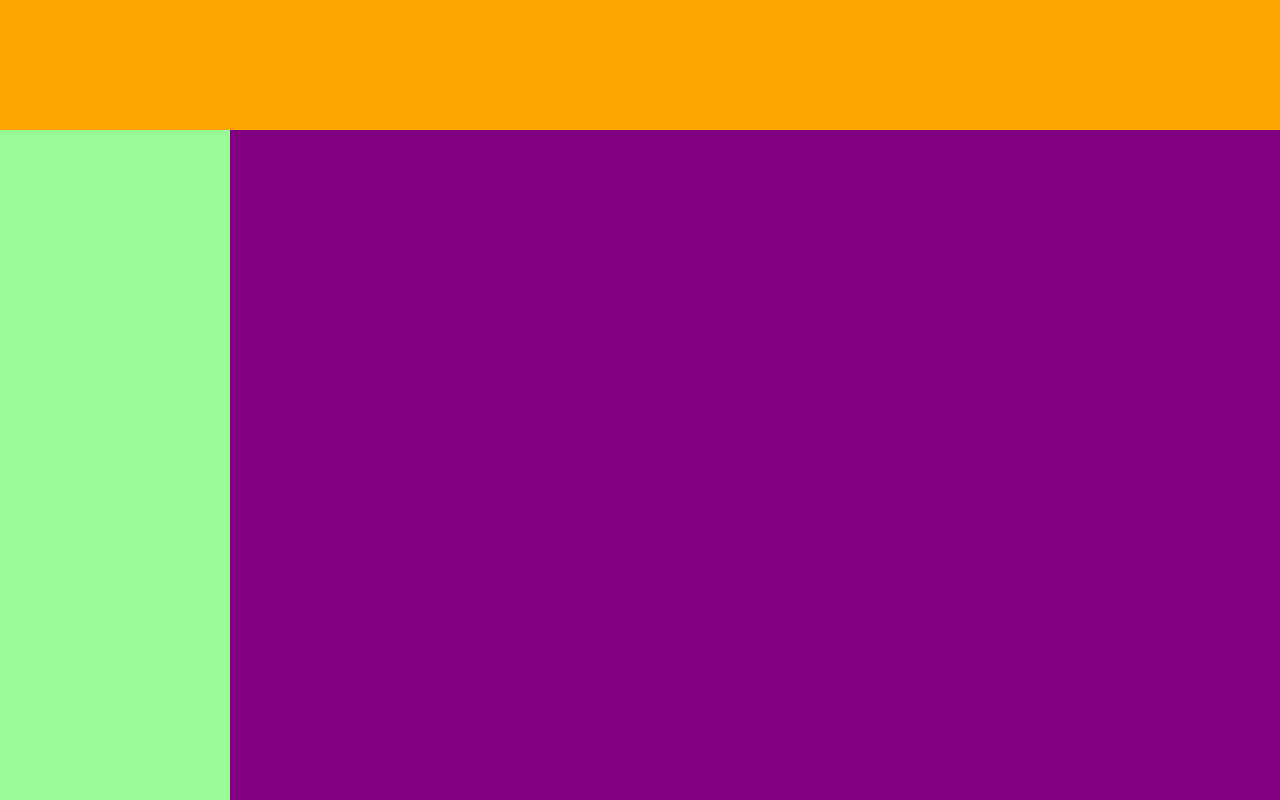
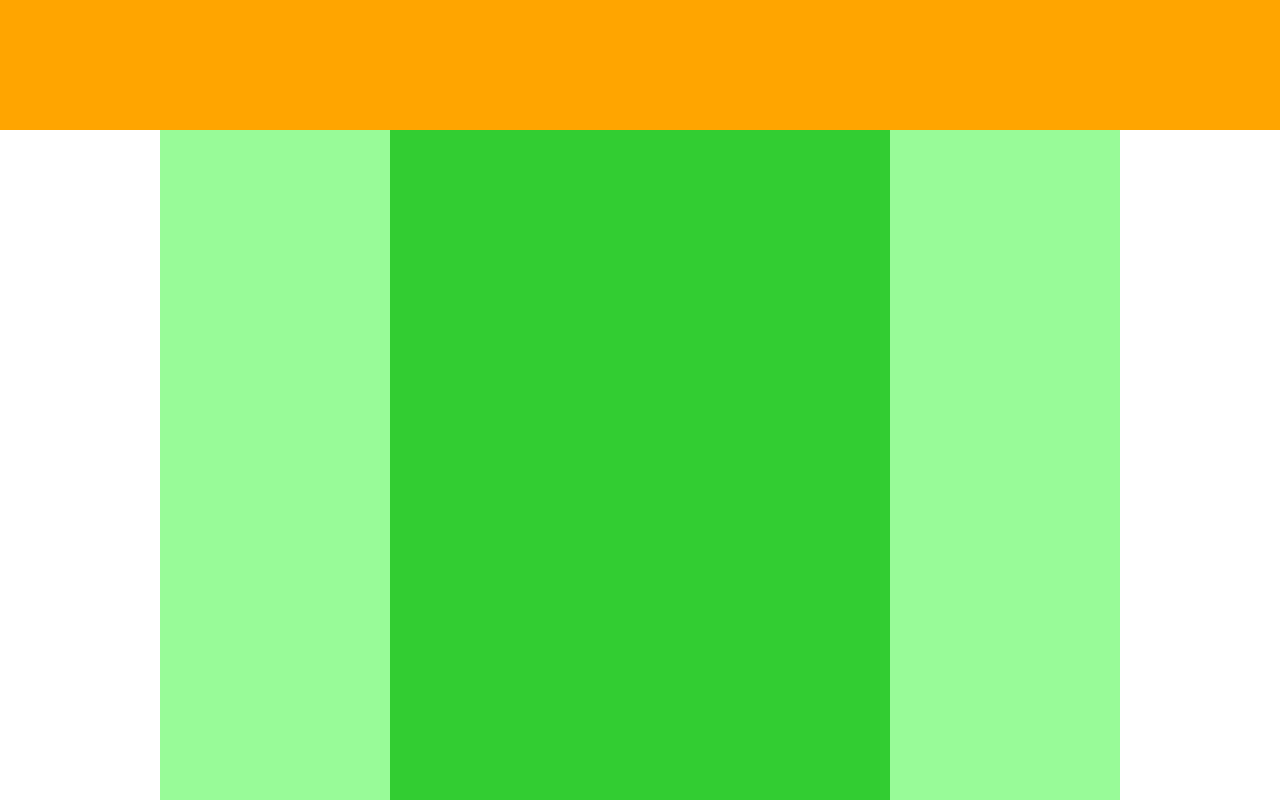
Before and after one commit to Gruinch/1-4-Practice, a plain HTML site: page index.html in a window 1280 px wide. Shown: the part 420-1220 px from the top of the page. Drawn offline with Linux system fonts and the light colour scheme.

Commit message:
[Add Flexbox]

```diff
--- a/style.css
+++ b/style.css
@@ -17,9 +17,10 @@
 }
 
 .main {
-  width: 100%;
-  height: 1400px;
-  background-color: purple;
+  width: 960px;
+  display: flex;
+  justify-content: center;
+  margin: 0 auto;
 }
 
 .blog {
```
